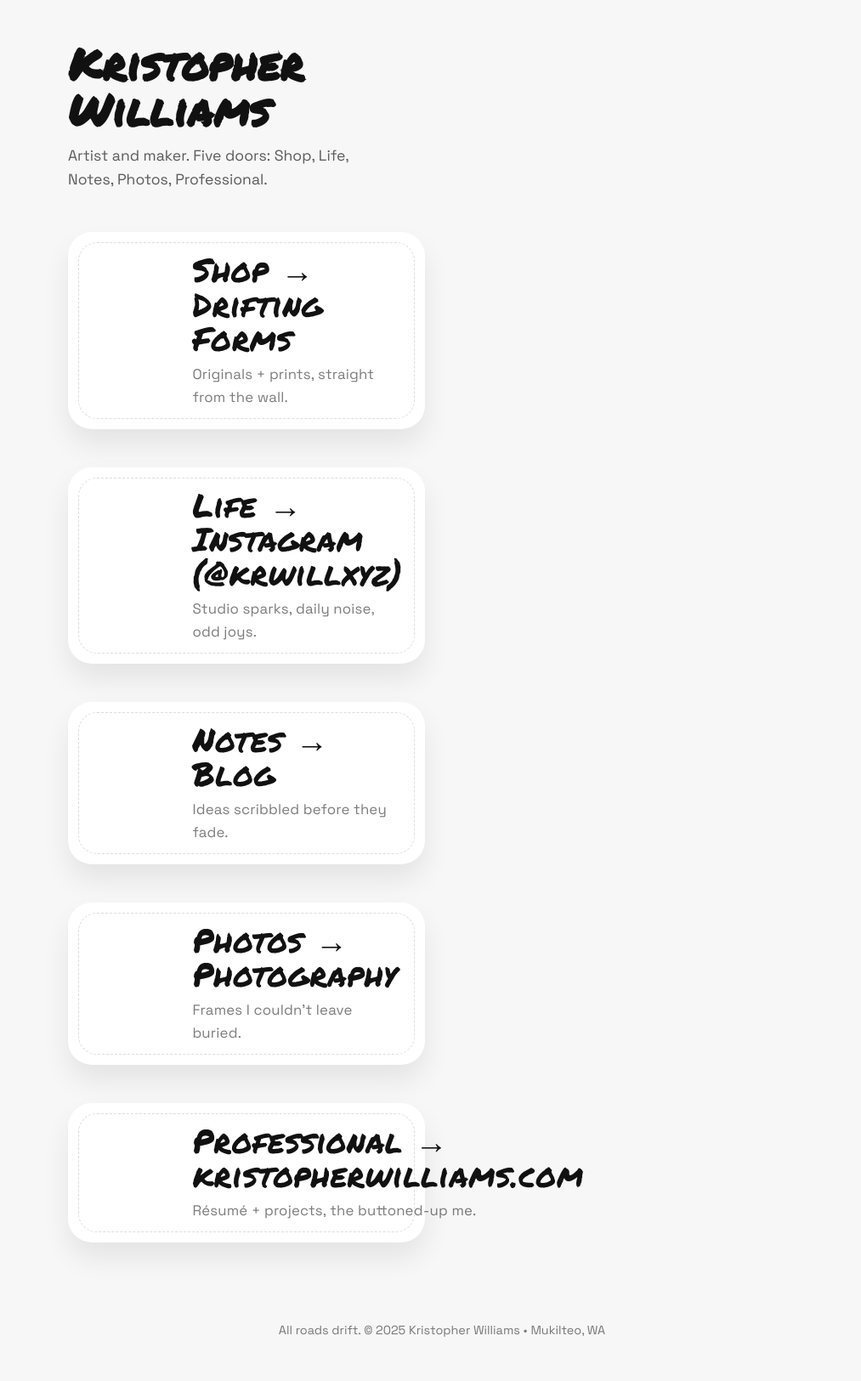
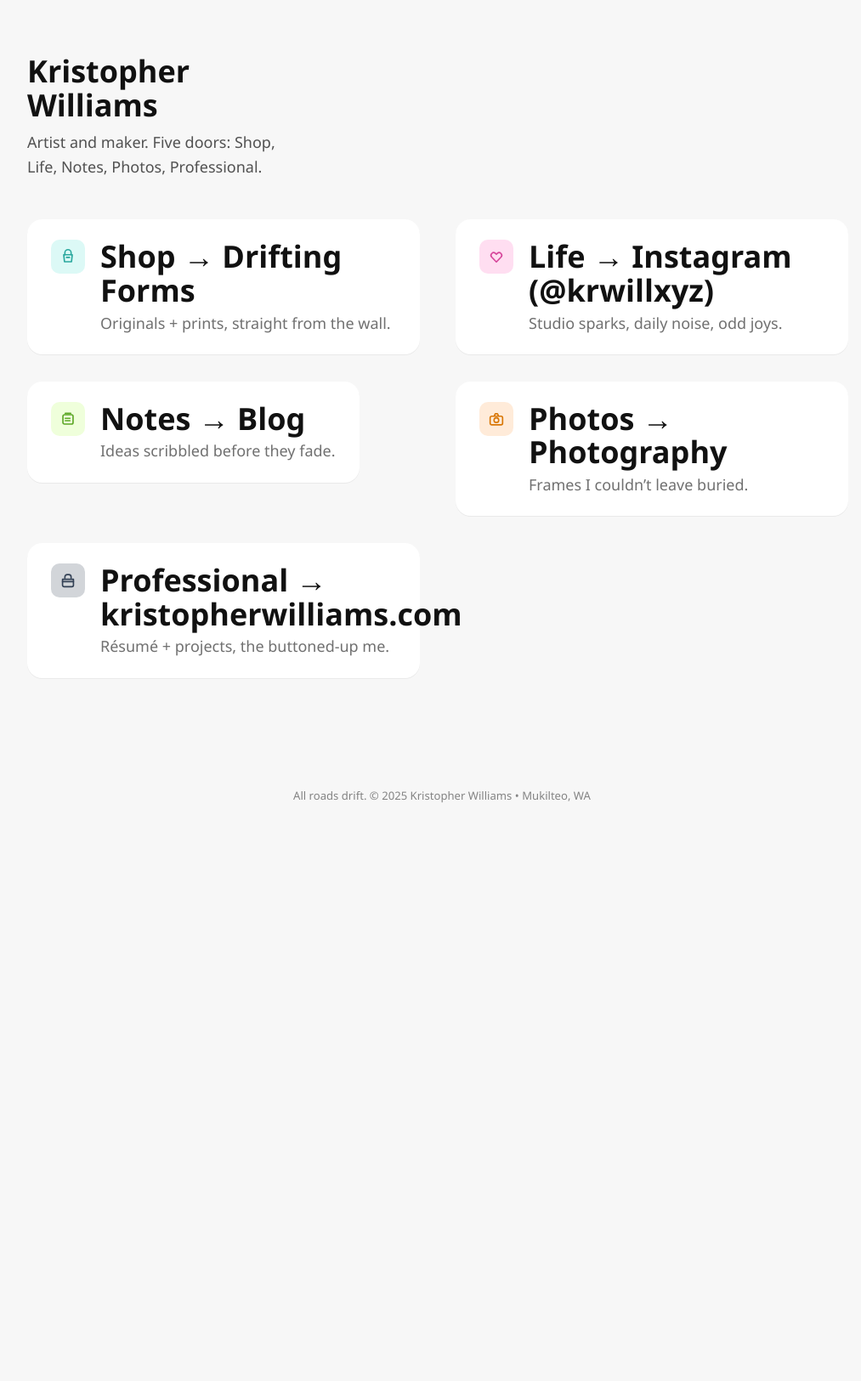
Before and after one commit to krwillxyz/krwillxyz.github.io, a Jekyll site: the page built from index.md, in a window 1280 px wide. Shown: the whole page at 85% size, without its empty margins (120-1133 px from the left). Built offline with Jekyll 4.4.1, drawn with Linux system fonts in a browser that asks for light colours; after the commit the page ends 1003 px from its top, so only the background shows below that.

Commit message:
Refine link hub with icon tickets

```diff
--- a/_layouts/default.html
+++ b/_layouts/default.html
@@ -21,22 +21,28 @@
 <meta name="twitter:description" content="{{ page.twitter_description | default: page.og_description | default: page.description | default: site.description }}">
 {% endif %}
 {% seo %}
-<link rel="preconnect" href="https://fonts.googleapis.com">
-<link rel="preconnect" href="https://fonts.gstatic.com" crossorigin>
-<link href="https://fonts.googleapis.com/css2?family=Permanent+Marker&family=Space+Grotesk:wght@400;500&display=swap" rel="stylesheet">
 <style>
   :root {
     color-scheme: light;
     --page-bg: #f7f7f7;
+    --card-bg: #ffffff;
     --ink: #111111;
-    --ink-muted: rgba(17, 17, 17, 0.68);
-    --ink-soft: rgba(17, 17, 17, 0.55);
-    --card-bg: #ffffff;
-    --shadow-soft: 0 18px 32px rgba(17, 17, 17, 0.08);
-    --shadow-lift: 0 22px 40px rgba(17, 17, 17, 0.16);
-    --accent-lime: #b7ff5a;
-    --accent-teal: #4fe0d2;
-    --accent-magenta: #ff5ab7;
+    --ink-muted: rgba(17, 17, 17, 0.72);
+    --ink-soft: rgba(17, 17, 17, 0.6);
+    --focus-ring: #111111;
+    --shadow-base: 0 1px 0 rgba(0, 0, 0, 0.06);
+    --shadow-hover: 0 6px 18px rgba(17, 17, 17, 0.12);
+    --pill-radius: 10px;
+    --teal-pill: rgba(79, 224, 210, 0.2);
+    --teal-icon: #2aa89e;
+    --magenta-pill: rgba(255, 90, 183, 0.2);
+    --magenta-icon: #d6459a;
+    --lime-pill: rgba(183, 255, 90, 0.22);
+    --lime-icon: #5da827;
+    --orange-pill: rgba(255, 166, 82, 0.22);
+    --orange-icon: #d97706;
+    --slate-pill: rgba(52, 64, 84, 0.22);
+    --slate-icon: #334155;
   }
 
   *, *::before, *::after {
@@ -48,7 +54,7 @@
     min-height: 100vh;
     background: var(--page-bg);
     color: var(--ink);
-    font-family: 'Space Grotesk', 'Segoe UI', system-ui, -apple-system, sans-serif;
+    font-family: 'Segoe UI', 'Helvetica Neue', system-ui, -apple-system, BlinkMacSystemFont, sans-serif;
     font-size: 16px;
     line-height: 1.6;
     display: flex;
@@ -58,21 +64,22 @@
   a {
     color: inherit;
     text-decoration: none;
+    outline: none;
   }
 
   main {
     flex: 1 0 auto;
-    width: min(960px, 100%);
+    width: min(1040px, 100%);
     margin: 0 auto;
-    padding: clamp(24px, 4vw, 48px) clamp(18px, 4vw, 40px) 64px;
+    padding: clamp(24px, 6vw, 64px) clamp(16px, 6vw, 32px) clamp(64px, 8vw, 96px);
   }
 
   footer {
     margin-top: auto;
-    padding: 28px clamp(18px, 4vw, 40px) 48px;
+    padding: 32px clamp(16px, 6vw, 32px) 56px;
     text-align: center;
-    font-size: 0.9rem;
-    color: var(--ink-soft);
+    font-size: 0.82rem;
+    color: rgba(17, 17, 17, 0.5);
   }
 
   footer a {
@@ -84,174 +91,145 @@
 
   .layout-shell {
     display: grid;
-    gap: clamp(2rem, 5vw, 3rem);
+    gap: clamp(28px, 6vw, 48px);
   }
 
   .page-head {
     display: grid;
-    gap: 0.85rem;
+    gap: 0.6rem;
     max-width: 34ch;
   }
 
   .page-head h1 {
     margin: 0;
-    font-family: 'Permanent Marker', 'Space Grotesk', cursive;
-    font-size: clamp(2.1rem, 6vw, 3.2rem);
-    letter-spacing: 0.01em;
-    line-height: 1.05;
+    font-size: clamp(22px, 4vw, 36px);
+    font-weight: 800;
+    line-height: 1.1;
   }
 
   .page-head p {
     margin: 0;
-    font-size: clamp(1rem, 1vw + 0.85rem, 1.1rem);
+    font-size: clamp(14px, 2.4vw, 18px);
     color: var(--ink-muted);
+    max-width: 42ch;
   }
 
-  .poster-nav {
+  .link-hub {
     display: block;
   }
 
-  .poster-stack {
+  .links-grid {
     display: grid;
-    gap: clamp(1.2rem, 3vw, 2rem);
+    gap: clamp(12px, 4vw, 16px);
     list-style: none;
     padding: 0;
     margin: 0;
   }
 
-  .poster-card {
-    --accent: var(--accent-lime);
+  .link-card {
+    --pill-bg: var(--lime-pill);
+    --icon-color: var(--lime-icon);
     position: relative;
-    display: grid;
-    grid-template-columns: auto 1fr;
-    align-items: center;
-    gap: clamp(0.9rem, 2.5vw, 1.4rem);
-    padding: clamp(18px, 4vw, 24px) clamp(20px, 5vw, 28px);
+    display: flex;
+    align-items: flex-start;
+    gap: clamp(12px, 4vw, 18px);
+    padding: clamp(16px, 4vw, 24px) clamp(18px, 5vw, 28px);
     background: var(--card-bg);
-    border-radius: 28px;
-    box-shadow: var(--shadow-soft);
+    border-radius: clamp(14px, 4vw, 18px);
+    box-shadow: var(--shadow-base);
     min-height: 56px;
-    transition: transform 0.22s ease, box-shadow 0.22s ease;
+    transition: transform 0.18s ease, box-shadow 0.18s ease;
   }
 
-  .poster-card:focus-visible {
-    outline: none;
-    box-shadow: var(--shadow-lift), 0 0 0 2px var(--accent);
-    transform: translateY(-3px) rotate(-1.2deg);
+  .link-card:hover {
+    transform: translateY(-2px);
+    box-shadow: var(--shadow-hover);
   }
 
-  .poster-card:hover {
-    transform: translateY(-4px) rotate(-1.5deg);
-    box-shadow: var(--shadow-lift);
+  .link-card:focus-visible {
+    outline: 2px solid var(--focus-ring);
+    outline-offset: 4px;
+    transform: translateY(-2px);
+    box-shadow: var(--shadow-hover);
   }
 
-  .poster-card:nth-child(2) { --accent: var(--accent-teal); }
-  .poster-card:nth-child(3) { --accent: var(--accent-magenta); }
-  .poster-card:nth-child(4) { --accent: var(--accent-teal); }
-  .poster-card:nth-child(5) { --accent: var(--accent-lime); }
+  .link-card.card-shop { --pill-bg: var(--teal-pill); --icon-color: var(--teal-icon); }
+  .link-card.card-life { --pill-bg: var(--magenta-pill); --icon-color: var(--magenta-icon); }
+  .link-card.card-notes { --pill-bg: var(--lime-pill); --icon-color: var(--lime-icon); }
+  .link-card.card-photos { --pill-bg: var(--orange-pill); --icon-color: var(--orange-icon); }
+  .link-card.card-pro { --pill-bg: var(--slate-pill); --icon-color: var(--slate-icon); }
 
-  .poster-card::before {
-    content: '';
-    position: absolute;
-    inset: 12px;
-    border-radius: 22px;
-    border: 1px dashed rgba(17, 17, 17, 0.14);
-    pointer-events: none;
-  }
-
-  .poster-arrow {
-    width: clamp(64px, 14vw, 96px);
-    height: clamp(56px, 12vw, 84px);
-    display: flex;
+  .icon-pill {
+    flex: 0 0 auto;
+    width: clamp(32px, 6vw, 40px);
+    height: clamp(32px, 6vw, 40px);
+    border-radius: var(--pill-radius);
+    background: var(--pill-bg);
+    display: inline-flex;
     align-items: center;
     justify-content: center;
   }
 
-  .poster-arrow svg {
-    width: 100%;
-    height: auto;
+  .icon-pill svg {
+    width: clamp(18px, 4.5vw, 22px);
+    height: clamp(18px, 4.5vw, 22px);
+    fill: none;
   }
 
-  .arrow-path {
-    fill: none;
-    stroke: var(--accent);
+  .icon-pill svg path,
+  .icon-pill svg circle,
+  .icon-pill svg rect,
+  .icon-pill svg polyline,
+  .icon-pill svg line {
+    stroke: var(--icon-color);
+    stroke-width: 1.8;
     stroke-linecap: round;
     stroke-linejoin: round;
-    stroke-width: 1.8;
-    stroke-dasharray: 220;
-    stroke-dashoffset: 220;
-    transition: stroke-dashoffset 0.2s ease;
+    fill: none;
   }
 
-  .poster-card:hover .arrow-path,
-  .poster-card:focus-visible .arrow-path {
-    stroke-dashoffset: 0;
+  .text-group {
+    display: flex;
+    flex-direction: column;
+    gap: 6px;
+    max-width: 38ch;
   }
 
-  .poster-text {
-    display: grid;
-    gap: 0.55rem;
-    max-width: 34ch;
+  .card-title {
+    margin: 0;
+    font-size: clamp(22px, 4vw, 36px);
+    font-weight: 800;
+    line-height: 1.1;
   }
 
-  .poster-title {
+  .card-caption {
     margin: 0;
-    font-family: 'Permanent Marker', 'Space Grotesk', cursive;
-    font-size: clamp(1.65rem, 3.8vw, 2.4rem);
-    letter-spacing: 0.01em;
-    line-height: 1.05;
-  }
-
-  .poster-caption {
-    margin: 0;
-    font-size: clamp(0.95rem, 1vw + 0.7rem, 1.05rem);
+    font-size: clamp(14px, 2.4vw, 18px);
     color: var(--ink-soft);
-    letter-spacing: 0.01em;
+    line-height: 1.4;
   }
 
   @media (min-width: 1024px) {
-    .poster-stack {
-      gap: clamp(1.8rem, 3.5vw, 3rem);
+    .links-grid {
+      grid-template-columns: repeat(2, minmax(0, 1fr));
+      gap: clamp(24px, 3vw, 32px);
     }
 
-    .poster-card {
-      width: min(420px, 100%);
+    .links-grid li:nth-child(odd) .link-card {
+      justify-self: flex-start;
     }
 
-    .poster-card:nth-child(odd) {
-      margin-right: auto;
-    }
-
-    .poster-card:nth-child(even) {
-      margin-left: auto;
-      grid-template-columns: 1fr auto;
-      text-align: right;
-    }
-
-    .poster-card:nth-child(even) .poster-arrow {
-      order: 2;
-      transform: scaleX(-1);
-      justify-self: end;
-    }
-
-    .poster-card:nth-child(even) .poster-text {
-      justify-items: end;
-      text-align: right;
+    .links-grid li:nth-child(even) .link-card {
+      justify-self: flex-start;
     }
   }
 
   @media (prefers-reduced-motion: reduce) {
-    .poster-card,
-    .poster-card::before,
-    .poster-card:hover,
-    .poster-card:focus-visible,
-    .arrow-path {
+    .link-card,
+    .link-card:hover,
+    .link-card:focus-visible {
       transition: none !important;
       transform: none !important;
-    }
-
-    .arrow-path {
-      stroke-dashoffset: 0 !important;
     }
   }
 </style>
--- a/index.md
+++ b/index.md
@@ -10,75 +10,79 @@ body_class: landing
   <p>Artist and maker. Five doors: Shop, Life, Notes, Photos, Professional.</p>
 </section>
 
-<nav class="poster-nav" aria-label="Five doors">
-  <ul class="poster-stack">
+<nav class="link-hub" aria-label="Primary">
+  <ul class="links-grid">
     <li>
-      <a class="poster-card" href="https://driftingforms.com" target="_blank" rel="noopener">
-        <span class="poster-arrow" aria-hidden="true">
-          <svg viewBox="0 0 140 80" xmlns="http://www.w3.org/2000/svg">
-            <path class="arrow-path" d="M10 58 C 36 20, 70 28, 96 40" />
-            <path class="arrow-path" d="M94 42 L118 28 M94 42 L116 56" />
+      <a class="link-card card-shop" href="https://driftingforms.com" target="_blank" rel="noopener noreferrer">
+        <span class="icon-pill" aria-hidden="true">
+          <svg viewBox="0 0 24 24">
+            <path d="M8 9.5V7a4 4 0 0 1 8 0v2.5" />
+            <path d="M6.5 9.5h11l-1 9h-9l-1-9Z" />
+            <line x1="10" y1="13" x2="14" y2="13" />
           </svg>
         </span>
-        <span class="poster-text">
-          <span class="poster-title">Shop → Drifting Forms</span>
-          <span class="poster-caption">Originals + prints, straight from the wall.</span>
+        <span class="text-group">
+          <span class="card-title">Shop → Drifting Forms</span>
+          <span class="card-caption">Originals + prints, straight from the wall.</span>
         </span>
       </a>
     </li>
     <li>
-      <a class="poster-card" href="https://instagram.com/krwillxyz" target="_blank" rel="noopener">
-        <span class="poster-arrow" aria-hidden="true">
-          <svg viewBox="0 0 140 80" xmlns="http://www.w3.org/2000/svg">
-            <path class="arrow-path" d="M10 58 C 36 20, 70 28, 96 40" />
-            <path class="arrow-path" d="M94 42 L118 28 M94 42 L116 56" />
+      <a class="link-card card-life" href="https://instagram.com/krwillxyz" target="_blank" rel="noopener noreferrer">
+        <span class="icon-pill" aria-hidden="true">
+          <svg viewBox="0 0 24 24">
+            <path d="M12 18.8l-6-6.2a3.4 3.4 0 0 1 4.8-4.8l1.2 1.2 1.2-1.2a3.4 3.4 0 0 1 4.8 4.8Z" />
           </svg>
         </span>
-        <span class="poster-text">
-          <span class="poster-title">Life → Instagram (@krwillxyz)</span>
-          <span class="poster-caption">Studio sparks, daily noise, odd joys.</span>
+        <span class="text-group">
+          <span class="card-title">Life → Instagram (@krwillxyz)</span>
+          <span class="card-caption">Studio sparks, daily noise, odd joys.</span>
         </span>
       </a>
     </li>
     <li>
-      <a class="poster-card" href="/blog">
-        <span class="poster-arrow" aria-hidden="true">
-          <svg viewBox="0 0 140 80" xmlns="http://www.w3.org/2000/svg">
-            <path class="arrow-path" d="M10 58 C 36 20, 70 28, 96 40" />
-            <path class="arrow-path" d="M94 42 L118 28 M94 42 L116 56" />
+      <a class="link-card card-notes" href="/blog">
+        <span class="icon-pill" aria-hidden="true">
+          <svg viewBox="0 0 24 24">
+            <rect x="5.5" y="6.5" width="13" height="12" rx="2" />
+            <path d="M8.5 4.8h7" />
+            <path d="M8.5 11.2h6" />
+            <path d="M8.5 14.2h6" />
           </svg>
         </span>
-        <span class="poster-text">
-          <span class="poster-title">Notes → Blog</span>
-          <span class="poster-caption">Ideas scribbled before they fade.</span>
+        <span class="text-group">
+          <span class="card-title">Notes → Blog</span>
+          <span class="card-caption">Ideas scribbled before they fade.</span>
         </span>
       </a>
     </li>
     <li>
-      <a class="poster-card" href="https://photos.krwill.xyz" target="_blank" rel="noopener">
-        <span class="poster-arrow" aria-hidden="true">
-          <svg viewBox="0 0 140 80" xmlns="http://www.w3.org/2000/svg">
-            <path class="arrow-path" d="M10 58 C 36 20, 70 28, 96 40" />
-            <path class="arrow-path" d="M94 42 L118 28 M94 42 L116 56" />
+      <a class="link-card card-photos" href="https://photos.krwill.xyz" target="_blank" rel="noopener noreferrer">
+        <span class="icon-pill" aria-hidden="true">
+          <svg viewBox="0 0 24 24">
+            <path d="M6 8.5h12a2 2 0 0 1 2 2v7a2 2 0 0 1-2 2H6a2 2 0 0 1-2-2v-7a2 2 0 0 1 2-2Z" />
+            <path d="M9.5 7.5l1.1-2.2h2.8l1.1 2.2" />
+            <circle cx="12" cy="13.5" r="3" />
           </svg>
         </span>
-        <span class="poster-text">
-          <span class="poster-title">Photos → Photography</span>
-          <span class="poster-caption">Frames I couldn’t leave buried.</span>
+        <span class="text-group">
+          <span class="card-title">Photos → Photography</span>
+          <span class="card-caption">Frames I couldn’t leave buried.</span>
         </span>
       </a>
     </li>
     <li>
-      <a class="poster-card" href="https://kristopherwilliams.com" target="_blank" rel="noopener">
-        <span class="poster-arrow" aria-hidden="true">
-          <svg viewBox="0 0 140 80" xmlns="http://www.w3.org/2000/svg">
-            <path class="arrow-path" d="M10 58 C 36 20, 70 28, 96 40" />
-            <path class="arrow-path" d="M94 42 L118 28 M94 42 L116 56" />
+      <a class="link-card card-pro" href="https://kristopherwilliams.com" target="_blank" rel="noopener noreferrer">
+        <span class="icon-pill" aria-hidden="true">
+          <svg viewBox="0 0 24 24">
+            <path d="M8 9V7.5a3 3 0 0 1 3-3h2a3 3 0 0 1 3 3V9" />
+            <path d="M5 10.5h14v7.5a2 2 0 0 1-2 2H7a2 2 0 0 1-2-2Z" />
+            <path d="M5 13.5h14" />
           </svg>
         </span>
-        <span class="poster-text">
-          <span class="poster-title">Professional → kristopherwilliams.com</span>
-          <span class="poster-caption">Résumé + projects, the buttoned-up me.</span>
+        <span class="text-group">
+          <span class="card-title">Professional → kristopherwilliams.com</span>
+          <span class="card-caption">Résumé + projects, the buttoned-up me.</span>
         </span>
       </a>
     </li>
```
